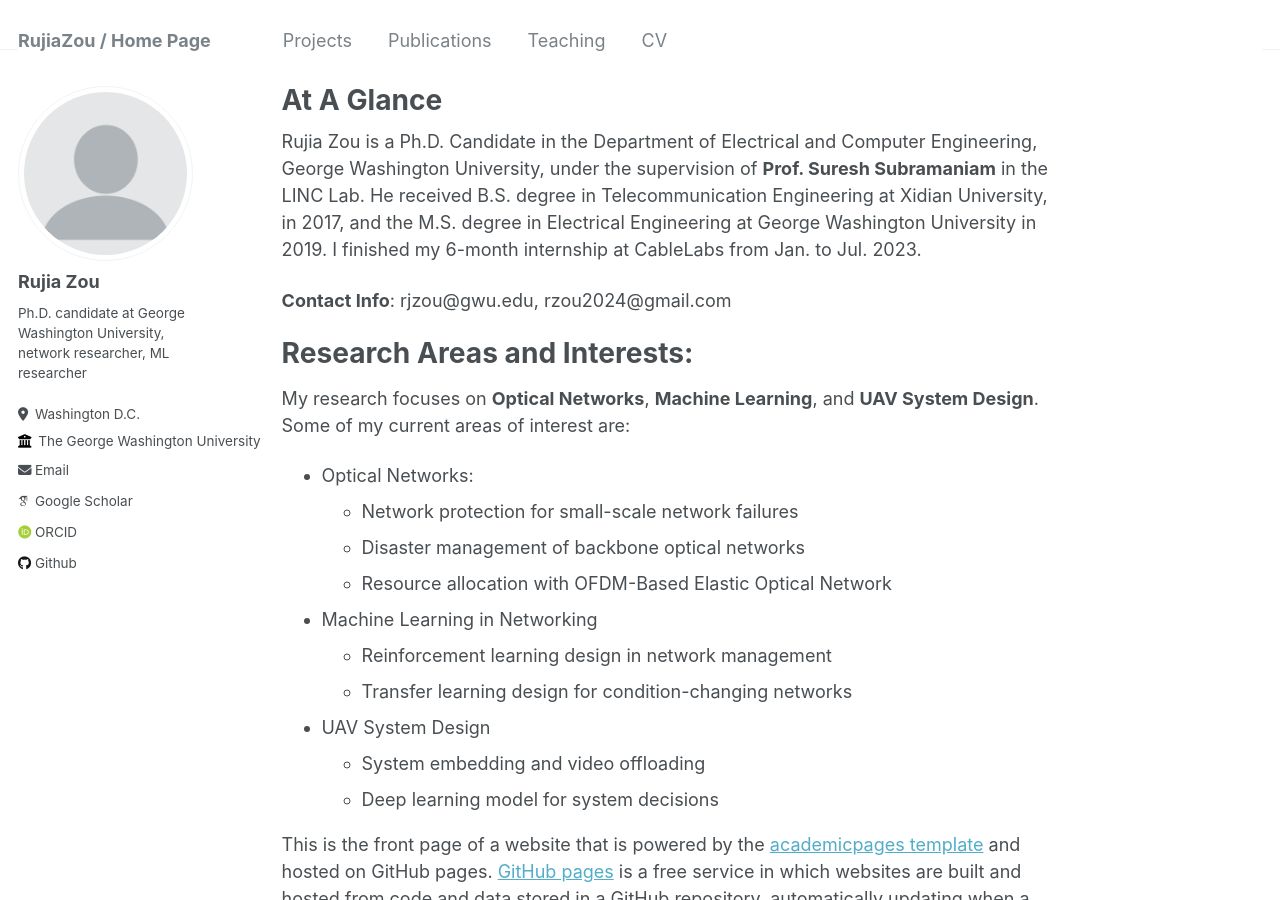
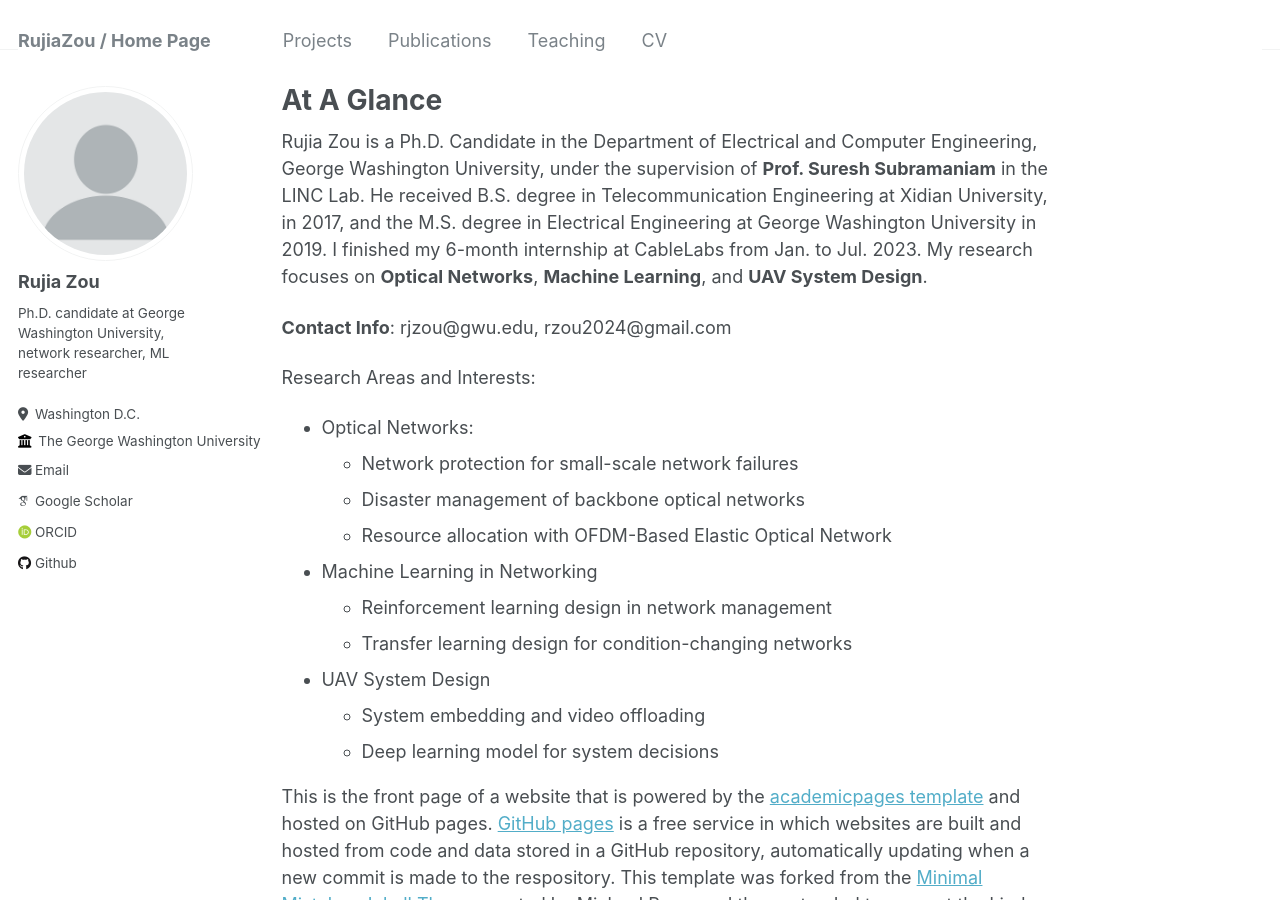
Before and after one commit to RujiaZou/RujiaZou.github.io, a Jekyll site: the page built from _pages/about.md, in a window 1280 px wide and 900 px high. Built offline with Jekyll 4.4.1, drawn with Linux system fonts in a browser that asks for light colours; some web fonts are replaced.

Commit message:
Update about.md

```diff
--- a/_pages/about.md
+++ b/_pages/about.md
@@ -7,13 +7,11 @@ redirect_from:
   - /about.html
 ---
 
-Rujia Zou is a Ph.D. Candidate in the Department of Electrical and Computer Engineering, George Washington University, under the supervision of **Prof. Suresh Subramaniam** in the LINC Lab. He received B.S. degree in Telecommunication Engineering at Xidian University, in 2017, and the M.S. degree in Electrical Engineering at George Washington University in 2019. I finished my 6-month internship at CableLabs from Jan. to Jul. 2023.
+Rujia Zou is a Ph.D. Candidate in the Department of Electrical and Computer Engineering, George Washington University, under the supervision of **Prof. Suresh Subramaniam** in the LINC Lab. He received B.S. degree in Telecommunication Engineering at Xidian University, in 2017, and the M.S. degree in Electrical Engineering at George Washington University in 2019. I finished my 6-month internship at CableLabs from Jan. to Jul. 2023. My research focuses on **Optical Networks**, **Machine Learning**, and **UAV System Design**.
 
 **Contact Info**: rjzou@gwu.edu, rzou2024@gmail.com
 
 Research Areas and Interests:
-======
-My research focuses on **Optical Networks**, **Machine Learning**, and **UAV System Design**. Some of my current areas of interest are:
  - Optical Networks:
     - Network protection for small-scale network failures
     - Disaster management of backbone optical networks
```
